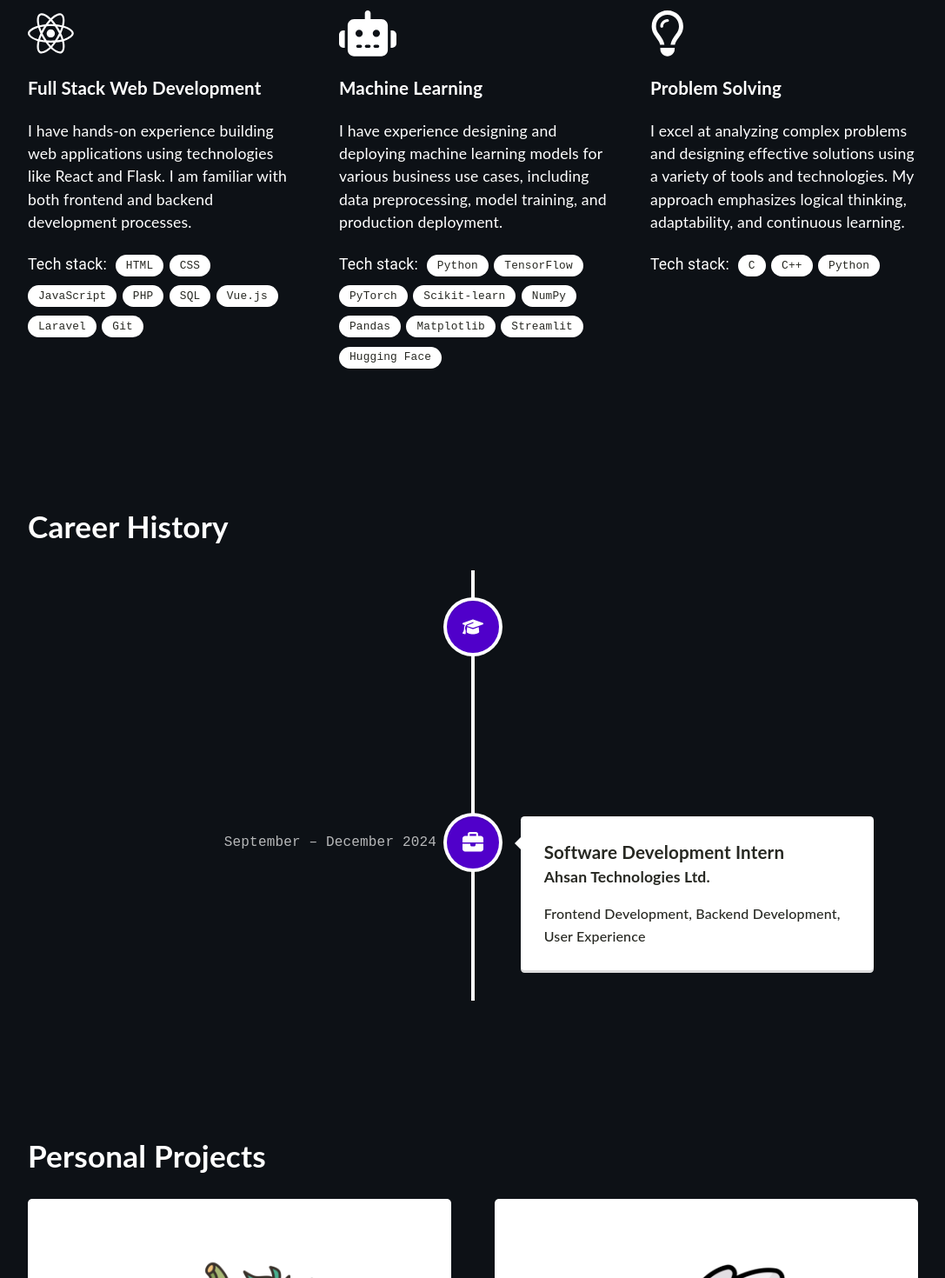
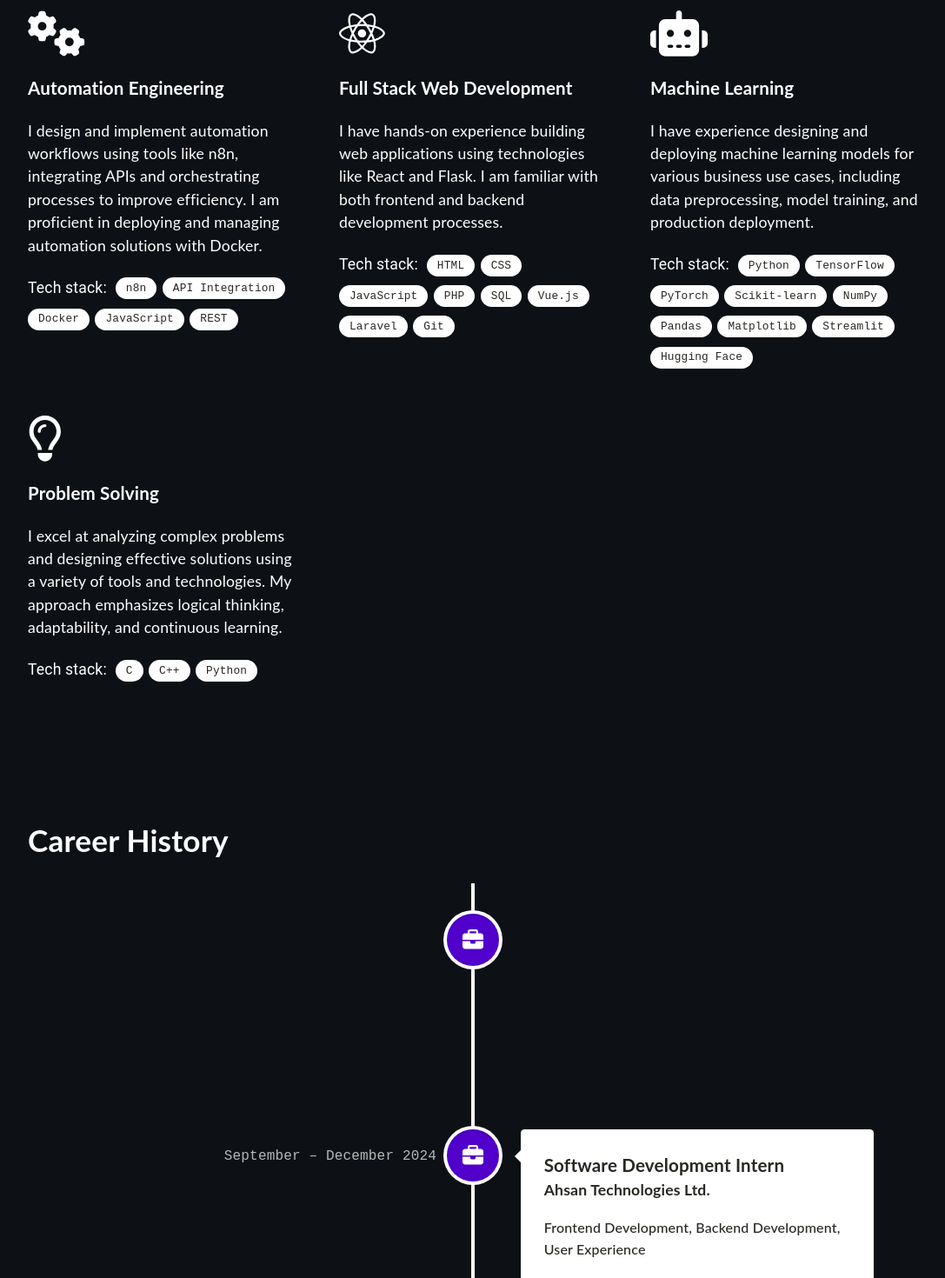
Before and after one commit to khalidhasananik/portfolio-, a React (Create React App) app: page / in a window 1280 px wide. Shown: the part 980-2450 px from the top of the page at 87% size, without its empty margins (96-1183 px from the left). Built offline with nearby package versions, Linux system fonts and the light colour scheme.

Commit message:
AWTOMATIG

```diff
--- a/src/components/Contact.tsx
+++ b/src/components/Contact.tsx
@@ -359,7 +359,7 @@ function Contact() {
   };
 
   return (
-    <div className="contact-container">
+    <div id="contact" className="contact-container">
       <h1>Contact Me</h1>
       <form ref={form} onSubmit={sendEmail} className="contact-form">
       <label htmlFor="name">Name</label>
--- a/src/components/Expertise.tsx
+++ b/src/components/Expertise.tsx
@@ -4,8 +4,11 @@ import { FontAwesomeIcon } from '@fortawesome/react-fontawesome';
 import { faReact, faDocker } from '@fortawesome/free-brands-svg-icons';
 import { faLightbulb } from '@fortawesome/free-regular-svg-icons';
 import { faRobot } from '@fortawesome/free-solid-svg-icons';
+import { faCogs } from '@fortawesome/free-solid-svg-icons';
+
 import Chip from '@mui/material/Chip';
 import '../assets/styles/Expertise.scss';
+
 
 const labelsFirst = [
     "HTML",
@@ -44,6 +47,25 @@ function Expertise() {
         <div className="skills-container">
             <h1>Expertise</h1>
             <div className="skills-grid">
+
+
+
+                <div className="skill">
+                    <FontAwesomeIcon icon={faCogs} size="3x" />
+                    <h3>Automation Engineering</h3>
+                    <p>
+                        I design and implement automation workflows using tools like n8n, integrating APIs and orchestrating processes to improve efficiency. I am proficient in deploying and managing automation solutions with Docker.
+                    </p>
+                    <div className="flex-chips">
+                        <span className="chip-title">Tech stack:</span>
+                        <Chip className='chip' label="n8n" />
+                        <Chip className='chip' label="API Integration" />
+                        <Chip className='chip' label="Docker" />
+                        <Chip className='chip' label="JavaScript" />
+                        <Chip className='chip' label="REST" />
+                    </div>
+                </div>
+
                 <div className="skill">
                     <FontAwesomeIcon icon={faReact} size="3x"/>
                     <h3>Full Stack Web Development</h3>
--- a/src/components/Timeline.tsx
+++ b/src/components/Timeline.tsx
@@ -14,32 +14,49 @@ function Timeline() {
       <div className="items-container">
         <h1>Career History</h1>
         <VerticalTimeline>
-          <VerticalTimelineElement
+
+            <VerticalTimelineElement
+              className="vertical-timeline-element--work"
+              date="July 2025 – Present"
+              iconStyle={{ background: '#5000ca', color: 'rgb(39, 40, 34)' }}
+              icon={<FontAwesomeIcon icon={faBriefcase} />}
+            >
+              <h3 className="vertical-timeline-element-title">ML & AI Ops Engineer</h3>
+              <h4 className="vertical-timeline-element-subtitle">AWTOMATIG</h4>
+              <p>
+                Machine Learning Operations, AI Infrastructure, Model Deployment, Automation
+              </p>
+            </VerticalTimelineElement>
+
+
+            <VerticalTimelineElement
+            className="vertical-timeline-element--work"
+            date="September – December 2024"
+            iconStyle={{ background: '#5000ca', color: 'rgb(39, 40, 34)' }}
+            icon={<FontAwesomeIcon icon={faBriefcase} />}
+            >
+            <h3 className="vertical-timeline-element-title">Software Development Intern</h3>
+            <h4 className="vertical-timeline-element-subtitle">Ahsan Technologies Ltd.</h4>
+            <p>
+              Frontend Development, Backend Development, User Experience
+            </p>
+            </VerticalTimelineElement>
+
+            <VerticalTimelineElement
             className="vertical-timeline-element--work"
             contentStyle={{ background: 'white', color: 'rgb(39, 40, 34)' }}
             contentArrowStyle={{ borderRight: '7px solid  white' }}
             date="2021 - 2024"
             iconStyle={{ background: '#5000ca', color: 'rgb(39, 40, 34)' }}
             icon={<FontAwesomeIcon icon={faGraduationCap} />}
-          >
+            >
             <h3 className="vertical-timeline-element-title">Education</h3>
             <h4 className="vertical-timeline-element-subtitle">North South University</h4>
             <p>
               Bachelor of Science in Computer Science and Engineering
             </p>
-          </VerticalTimelineElement>
-          <VerticalTimelineElement
-            className="vertical-timeline-element--work"
-            date="September – December 2024"
-            iconStyle={{ background: '#5000ca', color: 'rgb(39, 40, 34)' }}
-            icon={<FontAwesomeIcon icon={faBriefcase} />}
-          >
-            <h3 className="vertical-timeline-element-title">Software Development Intern</h3>
-            <h4 className="vertical-timeline-element-subtitle">Ahsan Technologies Ltd.</h4>
-            <p>
-              Frontend Development, Backend Development, User Experience
-            </p>
-          </VerticalTimelineElement>
+            </VerticalTimelineElement>
+
           {/* <VerticalTimelineElement
             className="vertical-timeline-element--work"
             date="2021 - 2021"
```
Also changed, not shown: 7 other files (tests, documents, lock files or other folders). Lines whose indentation alone changed are shown as unchanged.
